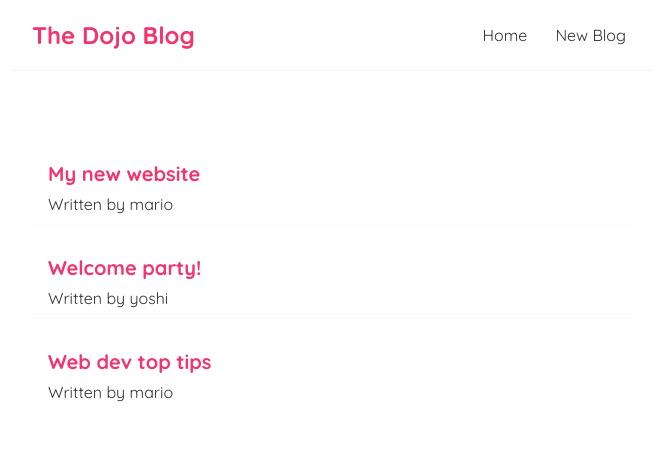
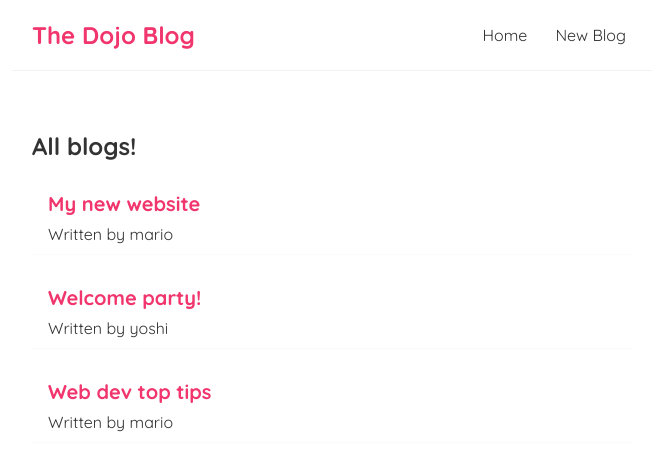
Before and after one commit to devMenna/react-blog-app, a React (Create React App) app: page / in a window 1280 px wide. Shown: the top 470 px of the page, without its empty margins (308-964 px from the left). Built offline with nearby package versions, Linux system fonts and the light colour scheme.

Commit message:
creating allBlogs component to learn props

```diff
--- /dev/null
+++ b/src/BlogList.js
@@ -0,0 +1,19 @@
+const BlogList = (props) => {
+
+    const blogs = props.blogs
+    const title = props.title
+
+    return (
+        <div className="blog-list">
+        <h2>{ title }</h2>
+            {blogs.map(blog =>(
+                <div className="blog-preview" key= {blog.id}>
+                    <h2>{ blog.title }</h2>
+                    <p>Written by { blog.author }</p>
+                </div>
+            ))}
+        </div>
+     );
+}
+
+export default BlogList;
--- a/src/Home.js
+++ b/src/Home.js
@@ -1,4 +1,5 @@
 import { useState } from "react";
+import BlogList from "./BlogList";
 
 const Home = () => {
     const [blogs, setBlogs] = useState([
@@ -8,12 +9,7 @@
     ])
     return (
         <div className="home">
-            {blogs.map(blog =>(
-                <div className="blog-preview" key= {blog.id}>
-                    <h2>{ blog.title }</h2>
-                    <p>Written by { blog.author }</p>
-                </div>
-            ))}
+            <BlogList blogs={blogs} title= "All blogs!"></BlogList>
         </div>
      );
 }
```
